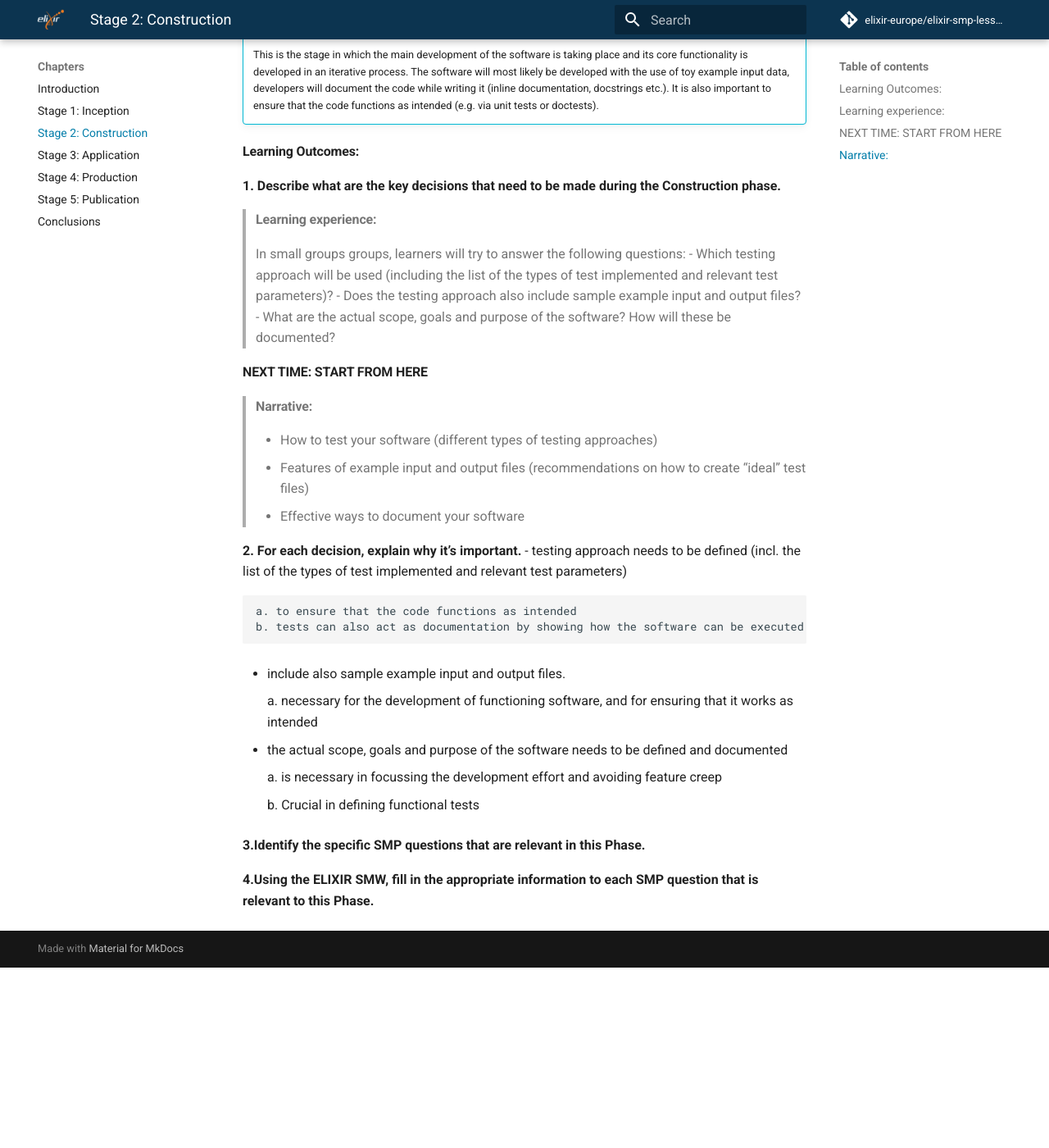
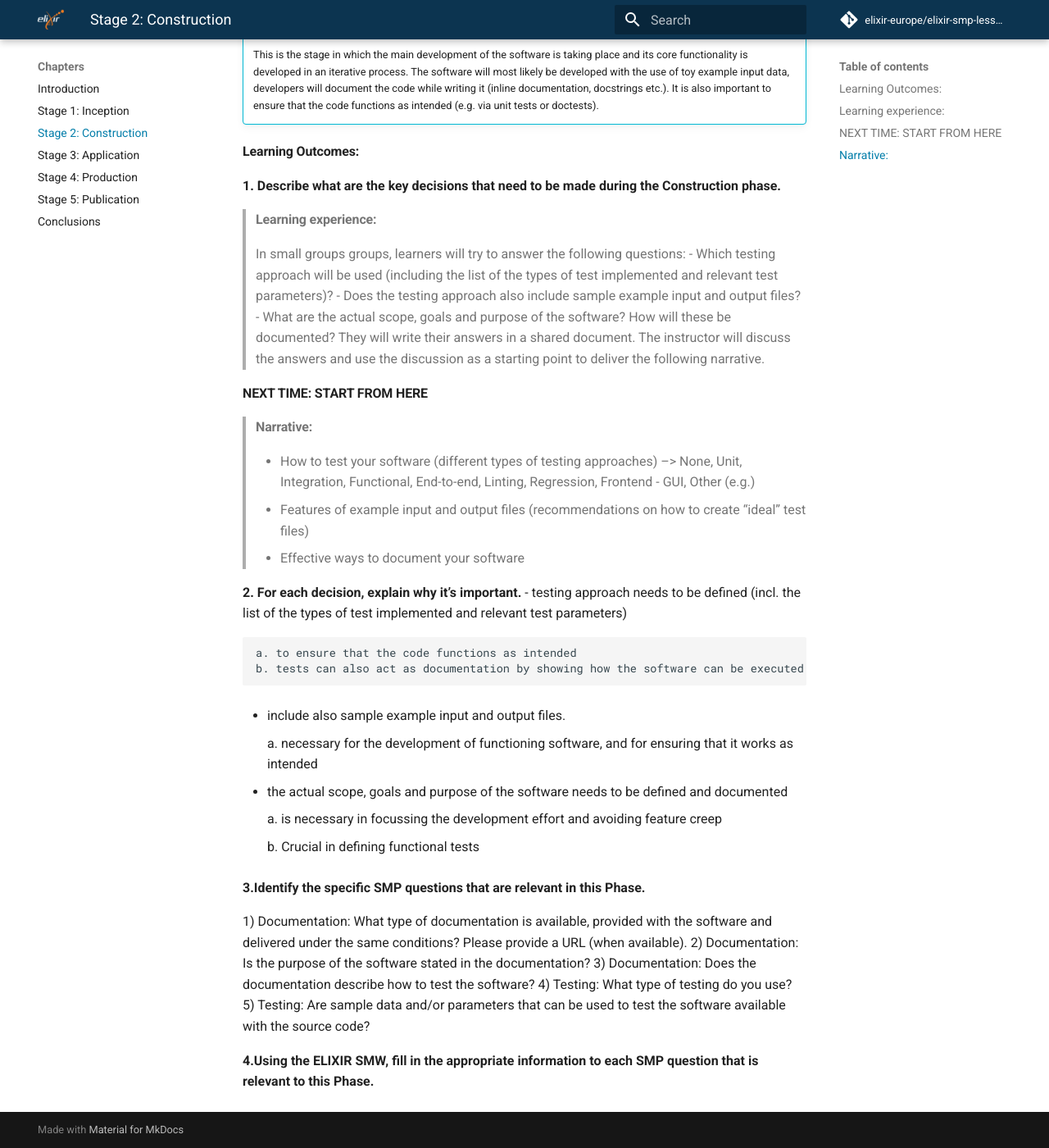
Before and after one commit to elixir-europe/elixir-smp-lesson, an MkDocs documentation site: the page built from docs/chapters/stage2_construction.md, in a window 1280 px wide and 1400 px high, scrolled down 349 px. Shown: the whole window at 82% size. Built offline with MkDocs 1.6.1 and Material for MkDocs 9.7.7, drawn with Linux system fonts in a browser that asks for light colours; comment, search, counter and statistics services are not loaded; before the commit the page ends 1529 px from its top, so only the background shows below that.

Commit message:
Update stage2_construction.md

```diff
--- a/docs/chapters/stage2_construction.md
+++ b/docs/chapters/stage2_construction.md
@@ -22,14 +22,15 @@ tags:
 > - Which testing approach will be used (including the list of the types of test implemented and relevant test parameters)?
 > - Does the testing approach also include sample example input and output files?
 > - What are the actual scope, goals and purpose of the software? How will these be documented?
+> They will write their answers in a shared document.
+> The instructor will discuss the answers and use the discussion as a starting point to deliver the following narrative.
 
 #### NEXT TIME: START FROM HERE
 >#### Narrative:
 > - How to test your software (different types of testing approaches)
+>   --> None, Unit, Integration, Functional, End-to-end, Linting, Regression, Frontend - GUI, Other (e.g.)
 > - Features of example input and output files (recommendations on how to create "ideal" test files)
 > - Effective ways to document your software
-
-
 
 **2. For each decision, explain why it’s important.**
 - testing approach needs to be defined (incl. the list of the types of test implemented and relevant test parameters)
@@ -49,4 +50,10 @@ tags:
 
 **3.Identify the specific SMP questions that are relevant in this Phase.**
 
+1) Documentation: What type of documentation is available, provided with the software and delivered under the same conditions? Please provide a URL (when available).
+2) Documentation: Is the purpose of the software stated in the documentation?
+3) Documentation: Does the documentation describe how to test the software?
+4) Testing: What type of testing do you use?
+5) Testing: Are sample data and/or parameters that can be used to test the software available with the source code?
+
 **4.Using the ELIXIR SMW, fill in the appropriate information to each SMP question that is relevant to this Phase.**
```
